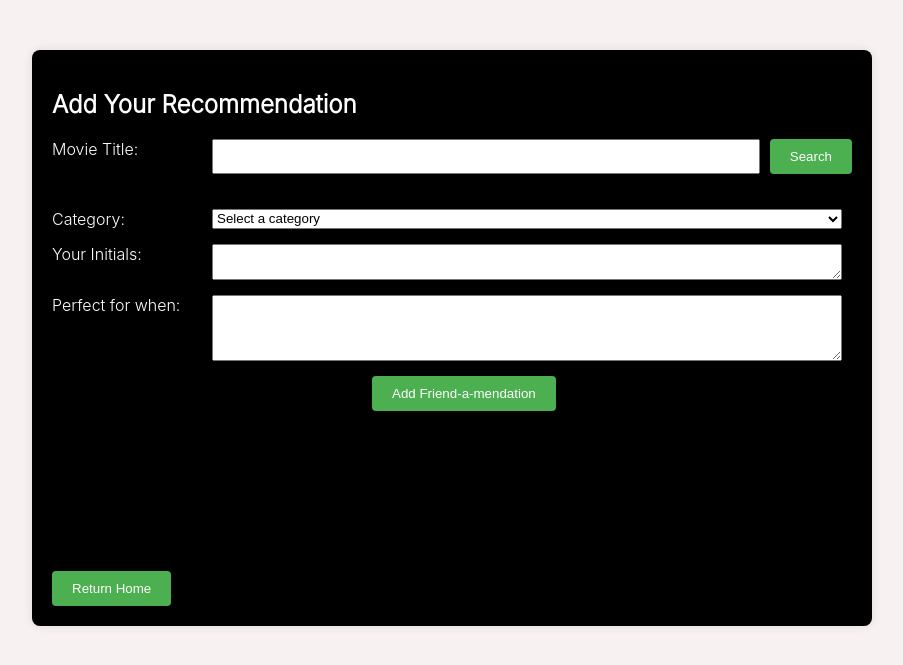
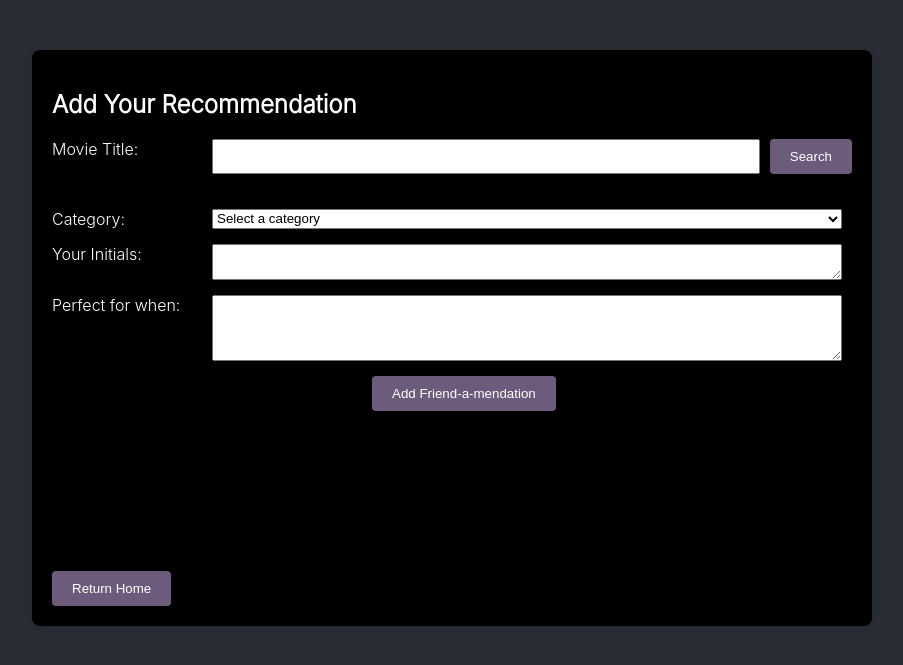
Before and after one commit to oejames/friend-a-mendations, a Flask app: page /add_recommendation_page in a window 1280 px wide. Shown: the top 665 px of the page, without its empty margins (188-1091 px from the left). Run offline with Flask 3, Linux system fonts and the light colour scheme.

Commit message:
Updated styling

```diff
--- a/static/style.css
+++ b/static/style.css
@@ -3,7 +3,7 @@ body {
     /* font-family: 'IBM Plex Sans', sans-serif; */
     /* font-family: 'TiemposHeadline-Bold'; */
     font-family: 'Inter light', sans-serif;
-    background-color: #f8f1f1;
+    background-color: #282c34;
     color: #fff;
     margin: 0;
     padding: 0;
@@ -62,7 +62,7 @@ body a {
 }
 
 button {
-    background-color: #4CAF50;
+    background-color: #6c5b7b;
     color: white;
     padding: 10px 20px;
     border: none;
@@ -71,7 +71,7 @@ button {
 }
 
 button:hover {
-    background-color: #45a049;
+    background-color: #6c5b7b;
 }
 
 
```
Also changed, not shown: templates/add_recommendation_page.html (+5 -5 lines).
